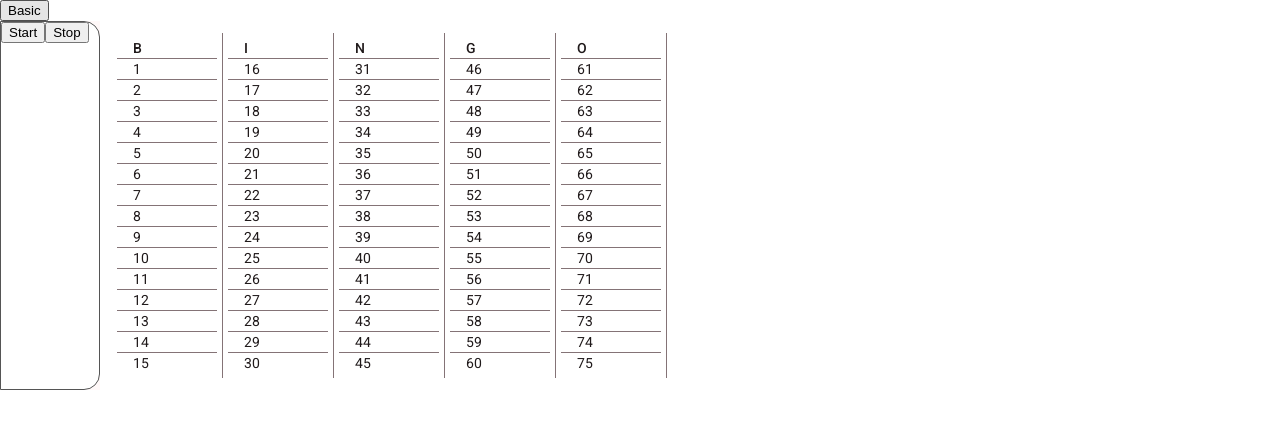
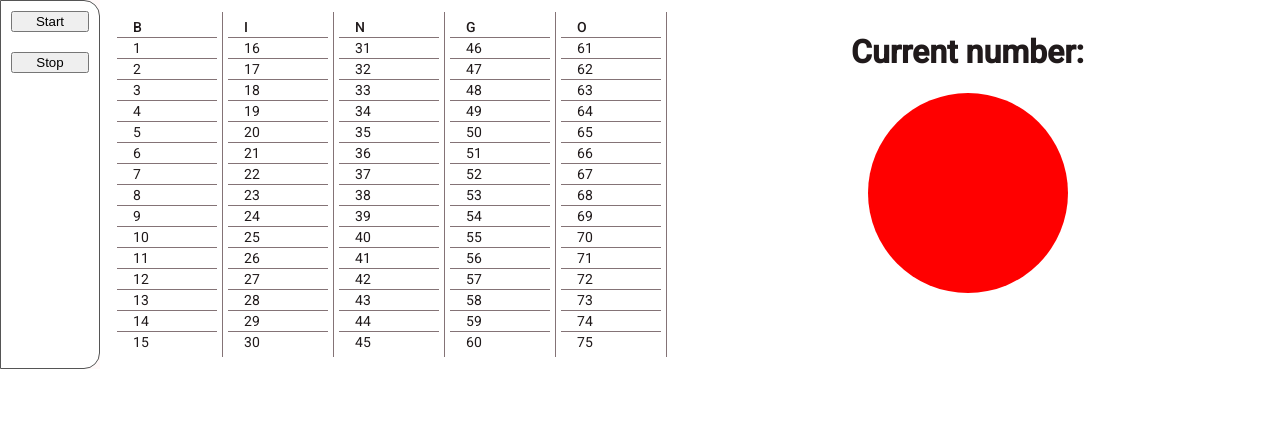
Before and after one commit to tjoelb/christmas-bingo-angular, an Angular app: page / in a window 1280 px wide. Shown: the top 428 px of the page. Built offline with nearby package versions, Linux system fonts and the light colour scheme.

Commit message:
Finish v1

```diff
--- a/src/app/app.component.html
+++ b/src/app/app.component.html
@@ -1,8 +1,23 @@
-<button matButton="elevated">Basic</button>
 <mat-drawer-container class="main">
     <mat-drawer mode="side" opened>
-        <button matButton="elevated" (click)="start()">Start</button>
-        <button matButton="elevated" (click)="stop()">Stop</button>
+        <div style="display: flex; flex-direction: column">
+            <button
+                style="margin: 10px"
+                matButton="elevated"
+                (click)="start()"
+                matTooltip="This starts the bingo caller!"
+            >
+                Start
+            </button>
+            <button
+                style="margin: 10px"
+                matButton="elevated"
+                (click)="stop()"
+                matTooltip="This stops the bingo caller!"
+            >
+                Stop
+            </button>
+        </div>
     </mat-drawer>
     <mat-drawer-content>
         <!-- B -->
@@ -14,9 +29,8 @@
                 mat-row
                 *matRowDef="let row; columns: bDisplayedColumns"
                 (click)="sayRow('B ' + row.b)"
-            >
-                <!-- [class.demo-row-is-clicked]="clickedRows.has(row)" -->
-            </tr>
+                [class.highlight-called]="called.includes(row.b)"
+            ></tr>
         </table>
         <mat-divider [vertical]="true"></mat-divider>
 
@@ -29,6 +43,7 @@
                 mat-row
                 *matRowDef="let row; columns: iDisplayedColumns"
                 (click)="sayRow('I ' + row.i)"
+                [class.highlight-called]="called.includes(row.i)"
             ></tr>
         </table>
         <mat-divider [vertical]="true"></mat-divider>
@@ -42,6 +57,7 @@
                 mat-row
                 *matRowDef="let row; columns: nDisplayedColumns"
                 (click)="sayRow('N ' + row.n)"
+                [class.highlight-called]="called.includes(row.n)"
             ></tr>
         </table>
         <mat-divider [vertical]="true"></mat-divider>
@@ -55,6 +71,7 @@
                 mat-row
                 *matRowDef="let row; columns: gDisplayedColumns"
                 (click)="sayRow('G ' + row.g)"
+                [class.highlight-called]="called.includes(row.g)"
             ></tr>
         </table>
         <mat-divider [vertical]="true"></mat-divider>
@@ -68,8 +85,33 @@
                 mat-row
                 *matRowDef="let row; columns: oDisplayedColumns"
                 (click)="sayRow('O ' + row.o)"
+                [class.highlight-called]="called.includes(row.o)"
             ></tr>
         </table>
         <mat-divider [vertical]="true"></mat-divider>
+
+        <div
+            style="
+                display: flex;
+                flex-direction: column;
+                align-items: center;
+                width: -webkit-fill-available;
+            "
+        >
+            <h1>Current number:</h1>
+            <div class="circle" [style.background-color]="ballColor">
+                <span
+                    ><h1 style="margin: 0px">
+                        {{ currentCall.split(" ")[0] }}
+                    </h1></span
+                >
+                <span
+                    ><h1 style="margin: 0px">
+                        {{ currentCall.split(" ")[1] }}
+                    </h1></span
+                >
+            </div>
+        </div>
+        <!-- <div>Previous number: {{ previousCall }}</div> -->
     </mat-drawer-content>
 </mat-drawer-container>
--- a/src/app/app.component.scss
+++ b/src/app/app.component.scss
@@ -1,3 +1,6 @@
+.highlight-called {
+    background-color: red;
+}
 .mat-mdc-table {
     min-width: 100px !important;
     background-color: white;
@@ -21,3 +24,18 @@
     // align-items: flex-start;
     background-color: white;
 }
+.mat-drawer-inner-container {
+    display: flex;
+    flex-direction: column;
+}
+
+.circle {
+    height: 200px;
+    width: 200px;
+    // background-color: #ff0000; /* Adds a red fill to the circle */
+    border-radius: 50%; /* Makes the square element circular */
+    display: inline-block; /* Allows other elements to sit next to it */
+    text-align: center;
+    align-content: center;
+    font-size: 22px;
+}
--- a/src/app/app.component.ts
+++ b/src/app/app.component.ts
@@ -1,8 +1,10 @@
 import { Component } from '@angular/core';
+import { MatButtonModule } from '@angular/material/button';
 import { MatTableModule } from '@angular/material/table';
 import { MatSidenavModule } from '@angular/material/sidenav';
-import { MatButtonModule } from '@angular/material/button';
+import { MatTooltipModule } from '@angular/material/tooltip';
 import { MatDividerModule } from '@angular/material/divider';
+import { MatSliderModule } from '@angular/material/slider';
 
 import { interval, Subscription } from 'rxjs';
 import { TextToSpeechService } from './text-to-speech.service';
@@ -38,20 +40,34 @@ function shuffle(array: number[]) {
 
 @Component({
     selector: 'app-root',
-    imports: [MatButtonModule, MatTableModule, MatSidenavModule,  MatDividerModule],
+    imports: [MatButtonModule, MatTooltipModule, MatTableModule, MatSidenavModule,  MatDividerModule, MatSliderModule],
     templateUrl: './app.component.html',
     styleUrl: './app.component.scss'
 })
 export class AppComponent {
     title = 'angular-bingo';
     private intervalSubscription: Subscription | undefined;
-    secondsInterval = 3000; // 3 seconds in milliseconds
+    secondsInterval = 5000; // 3 seconds in milliseconds
 
     call = shuffle(Array.from({length: 75}, (_, i) => i + 1))
+    called: number[] = [
+        // Uncomment next line to already call "I"
+        // 16, 17, 18, 19, 20, 21, 22, 23, 24, 25, 26, 27, 28, 29, 30,
+        // Uncomment next line to already call "N"
+        // 31, 32, 33, 34, 35, 36, 37, 38, 39, 40, 41, 42, 43, 44, 45,
+        // Uncomment next line to already call "G"
+        // 46, 47, 48, 49, 50, 51, 52, 53, 54, 55, 56, 57, 58, 59, 60
+    ]
+    currentCall: string = ""
+    previousCall: string = ""
+    ballColor: string = "red"
 
     callIndex: number = -1
 
     constructor(private ttsService: TextToSpeechService) {
+        const calledSet = new Set(this.called);
+        this.call = this.call.filter(item => !calledSet.has(item));
+
         console.log("Randomized Call Order: ", this.call)
     }
 
@@ -73,10 +89,34 @@ export class AppComponent {
 
     callNumber(): void {
         this.callIndex += 1
-        this.sayRow("n " + this.call[this.callIndex])
+        if (this.callIndex <= this.call.length) {
+            this.previousCall = this.currentCall
+            let numberToCall = this.call[this.callIndex]
+            this.called.push(numberToCall)
+            let say = ""
+            if (numberToCall < 16) {
+                say = "b " + numberToCall
+            } else if (numberToCall < 31) {
+                say = "i " + numberToCall
+            } else if (numberToCall < 46) {
+                say = "n " + numberToCall
+            } else if (numberToCall < 61) {
+                say = "g " + numberToCall
+            } else {
+                say = "o " + numberToCall
+            }
+            this.currentCall = say.toUpperCase()
+            this.sayRow(say.replace("67", "6 7"))
+            if (this.callIndex % 2 == 0) {
+                this.ballColor = "red"
+            } else {
+                this.ballColor = "green"
+            }
+        }
     }
 
     sayRow(row:string): void {
+        row = row.replace("67", "6 7")
         console.log(row)
         this.ttsService.speak(row);
     }
--- a/src/main.ts
+++ b/src/main.ts
@@ -2,5 +2,4 @@ import { bootstrapApplication } from '@angular/platform-browser';
 import { appConfig } from './app/app.config';
 import { AppComponent } from './app/app.component';
 
-bootstrapApplication(AppComponent, appConfig)
-  .catch((err) => console.error(err));
+bootstrapApplication(AppComponent, appConfig).catch((err) => console.error(err));
```
Also changed, not shown: angular.json (indentation only), 1 other file (tests, documents, lock files or other folders).
